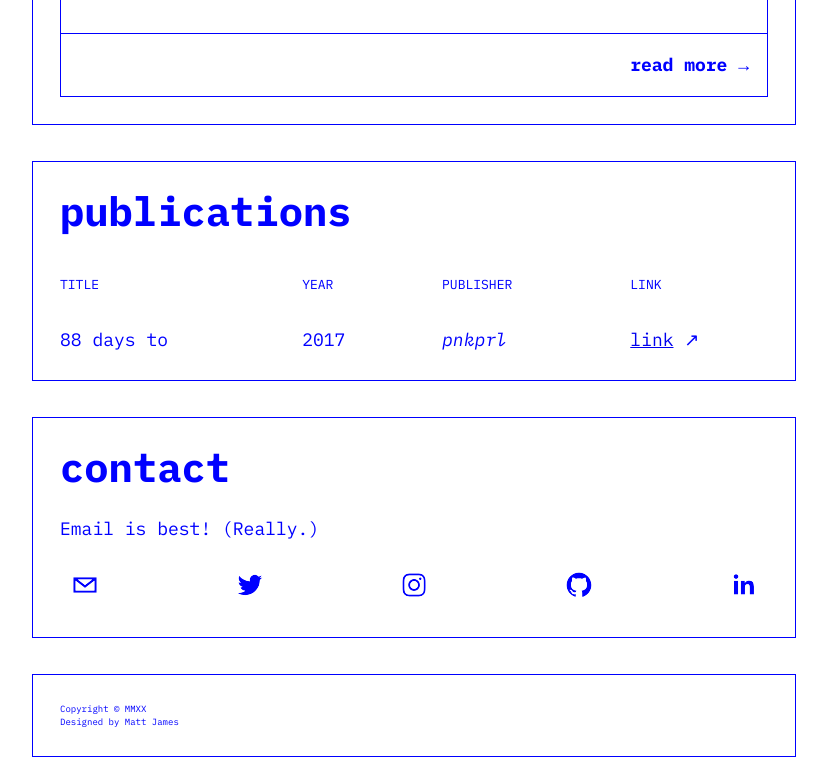
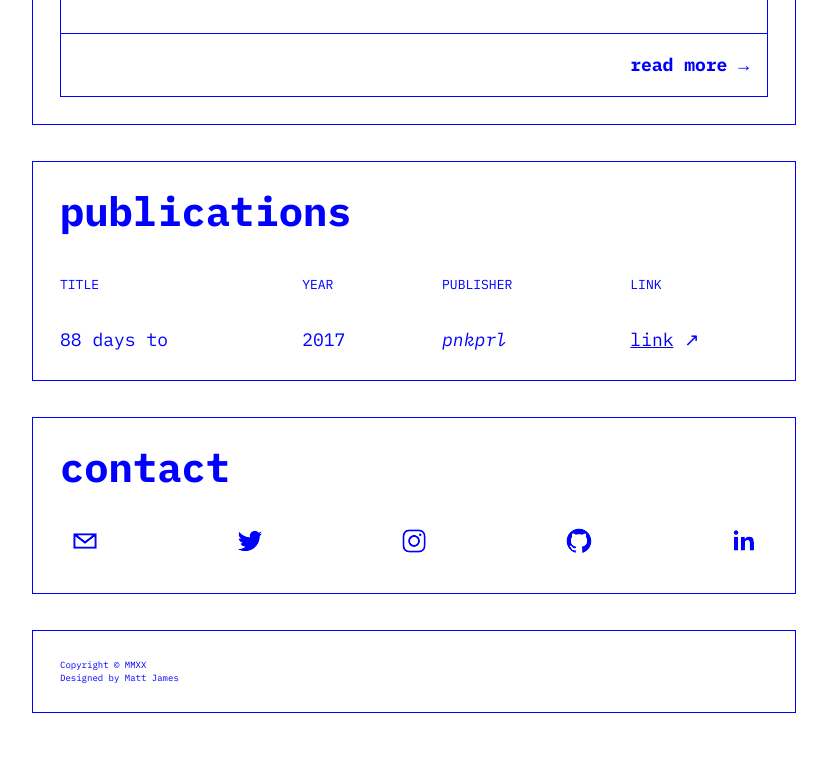
Before and after one commit to mattjames-info/mattjames.info, a Gatsby site: page / in a window 1280 px wide. Shown: the part 3770-4545 px from the top of the page, without its empty margins (226-1053 px from the left). After the commit the page ends 4501 px from the top, so only its background shows below. Built offline with nearby package versions, Linux system fonts and the light colour scheme; Gatsby itself is replaced by a stand-in of ours; a web font is replaced by a local one.

Commit message:
Update index.js

```diff
--- a/src/pages/index.js
+++ b/src/pages/index.js
@@ -38,7 +38,7 @@ const IndexPage = ({data}) => (
       </table>
     </Card>
     <Card cardTitle="contact">
-      <p style={{ marginBottom: `1rem` }}>Email is best! (Really.)</p>
+      {/* <p style={{ marginBottom: `1rem` }}>Email is best! (Really.)</p> */}
       <div style={{ display: `flex`, flexWrap: `wrap`, flexDirection: `row`, width: `100%`, justifyContent: `space-between` }}>
         <div>
           <SocialIcon url="mailto:hello@mattjames.info" bgColor="white" fgColor="blue" target="_blank" rel="noopener noreferrer" />
```
